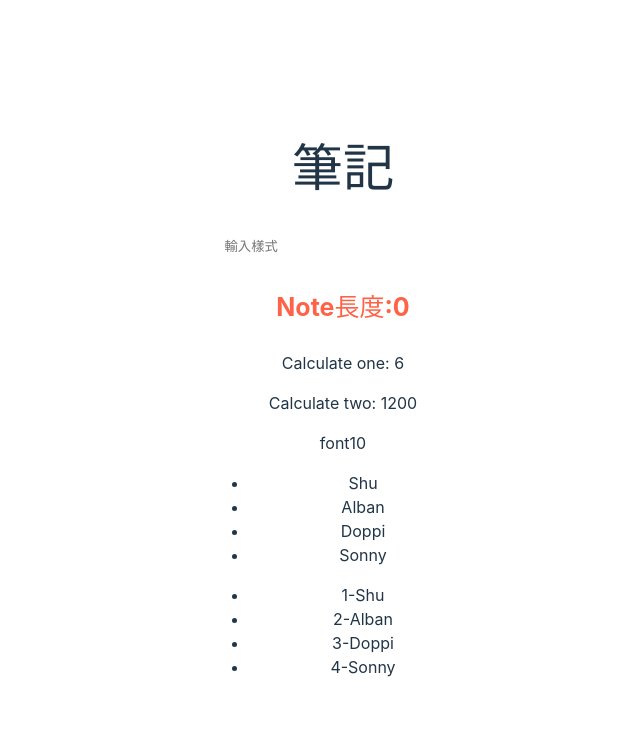
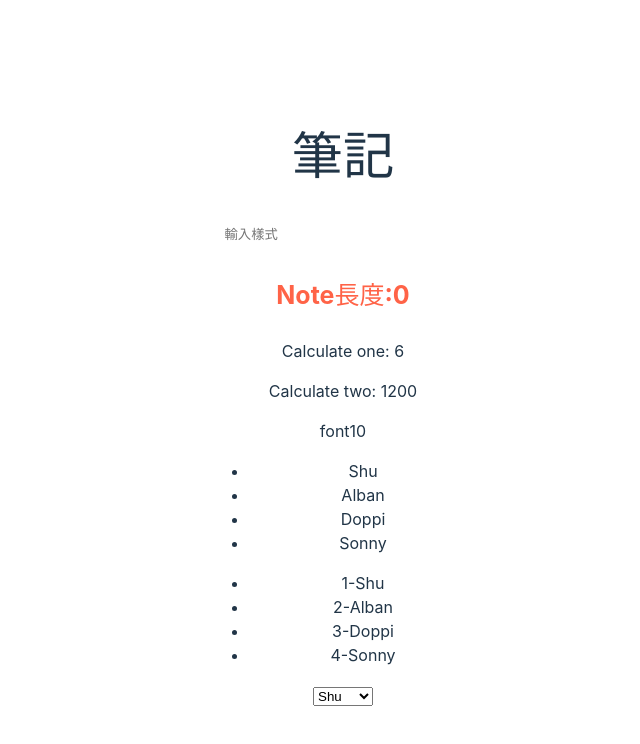
Before and after one commit to yanniao0827/Vue, a Vue app in the folder PRACTICE/my_app/: page / in a window 1280 px wide. Shown: the top 744 px of the page, without its empty margins (297-937 px from the left). Built offline with nearby package versions, Linux system fonts and the light colour scheme.

Commit message:
7-14.onChange事件

```diff
--- a/PRACTICE/my_app/src/components/LifeNote.vue
+++ b/PRACTICE/my_app/src/components/LifeNote.vue
@@ -8,6 +8,7 @@ const b=ref(40)
 let classStyle=ref('font50')
 let isFont30=ref(true)
 const livers=reactive(['Shu','Alban','Doppi','Sonny'])
+const gender=ref('male')
 
 const testStyle=ref({color:'tomato', fontSize:'25px', fontWeight:'bold'})
 const updateLocalStorage = () => {
@@ -26,6 +27,9 @@ onUnmounted(()=>{
 function showLiver(liver){
     alert('你的推是'+liver)
 }
+function showMsg(msg){
+    alert(msg)
+}
 </script>
 
 // 用{{}}包起來是vue的插值語法
@@ -35,7 +39,7 @@ function showLiver(liver){
 // v-for為迴圈渲染語法，name in livers中，name可以自訂，我也可以用liver in livers，livers是我上面設定的固定名稱，不可以更改
 <template>
 <h1>筆記</h1>
-<input type="text" :placeholder="text" v-model="note">
+<input type="text" :placeholder="text" v-model="note" @change="showMsg(note)">
 <p :style="testStyle">Note長度:{{ note.length }}</p>
 <img v-show="note.length>10" src="/img6.jpg" :alt="note">
 <p :class="note">Calculate one: {{ 2+4 }}</p>
@@ -48,7 +52,11 @@ function showLiver(liver){
 <ul id="liverList2">
     <li v-for="(liver,index) in livers" @click="showLiver(liver,index)">{{ index+1 }}-{{ liver }}</li>
 </ul>
-
+<form action="" id="myForm">
+    <select name="" id="">
+        <option v-for="(liver2,index) in livers" :value="liver2" @change="showLiver(liver2,index)">{{ liver2,index }}</option>
+    </select>
+</form>
 
 </template>
 
```
